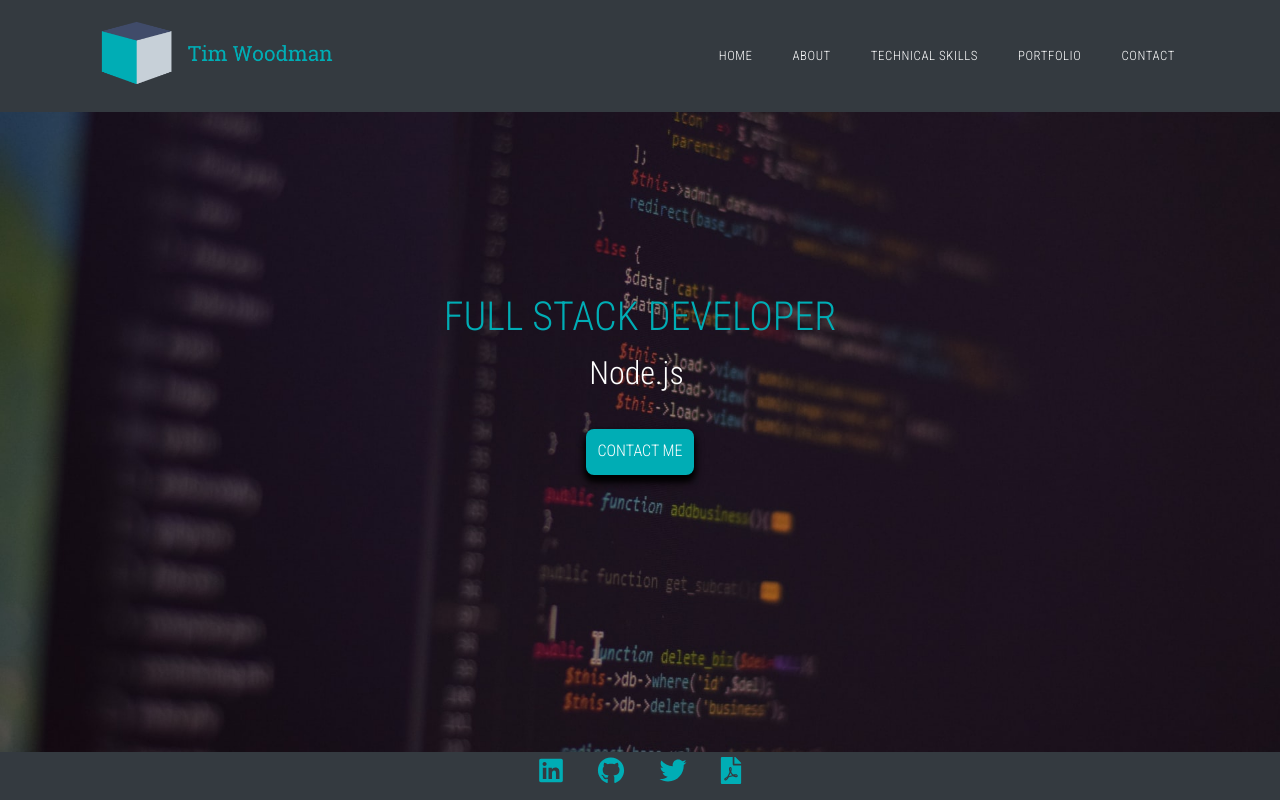
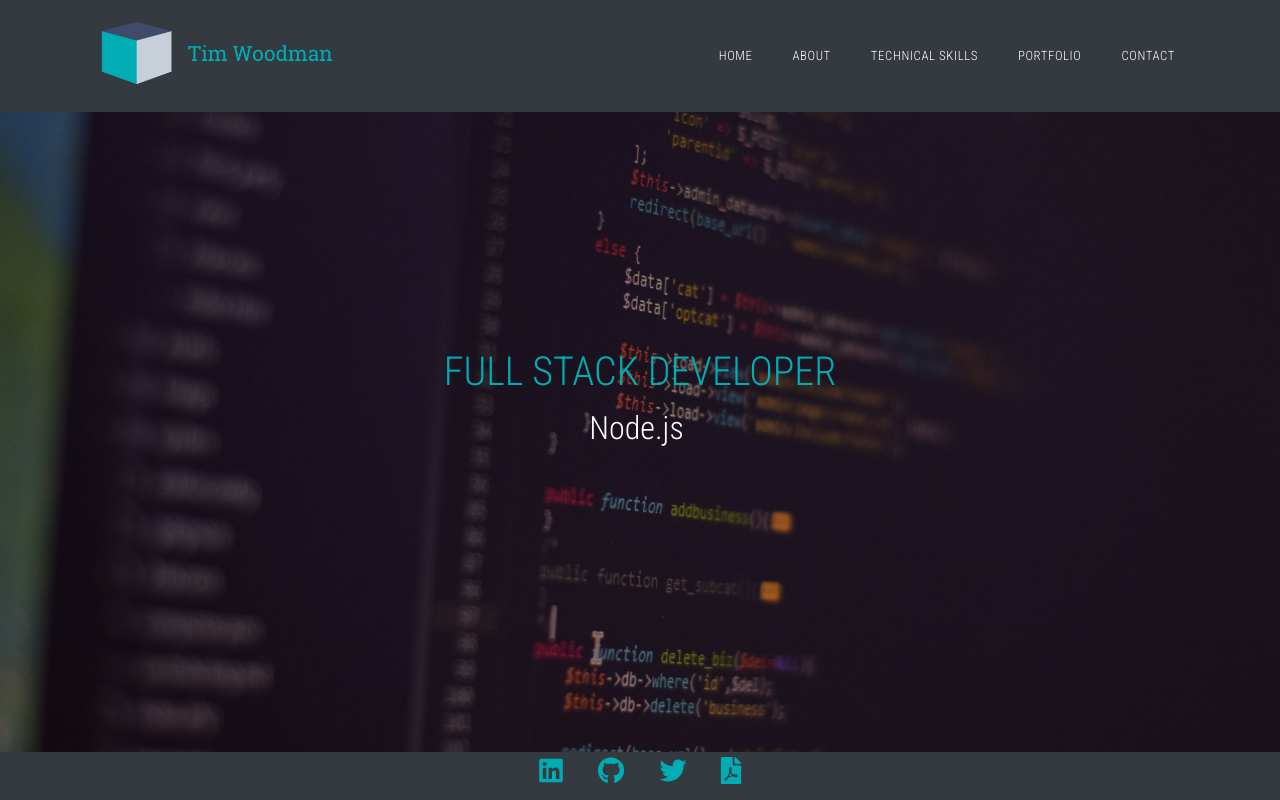
Before and after one commit to timvvoodman/Portfolio-2.0, a React (Create React App) app: page / in a window 1280 px wide. Shown: the top 800 px of the page. Built offline with nearby package versions, Linux system fonts and the light colour scheme; the HTML template or start-up script is replaced by a standard one.

Commit message:
done except title on the portfolio popup error

```diff
--- a/src/App.css
+++ b/src/App.css
@@ -49,8 +49,6 @@ nav ul li {
   }
 }
 
-.navbar-nav > li > a.active,
-.navbar-nav > li > a:focus,
 .navbar-nav > li > a:focus,
 .navbar-nav > li > a:hover {
   color: var(--secondary-blue) !important;
@@ -99,24 +97,6 @@ nav ul li {
   .typed-text {
     font-size: 1.3rem;
   }
-}
-
-/******** Header Main Button *******/
-.btn-main-offer {
-  border-radius: 0.5rem;
-  background-color: var(--secondary-blue);
-  color: var(--primary-white);
-  text-transform: uppercase;
-  padding: 0.625rem 0.75rem 0.75rem 0.75rem;
-  margin: 2rem;
-  box-shadow: 0 5px 10px rgba(0, 0, 0, 1), 0 6px 6px rgba(0, 0, 0, 1);
-}
-
-.btn-main-offer:hover {
-  color: var(--primary-white);
-  text-decoration: none;
-  cursor: pointer;
-  transform: scale(0.97);
 }
 
 /******** About ME *******/
--- a/src/components/Header.js
+++ b/src/components/Header.js
@@ -1,3 +1,4 @@
+/* eslint-disable jsx-a11y/anchor-is-valid */
 import React from 'react'
 import Typed from 'react-typed'
 
@@ -20,9 +21,6 @@ function Header() {
           backSpeed={60}
           loop
         />
-        <a href="#" className="btn-main-offer">
-          Contact Me
-        </a>
       </div>
     </div>
   )
```
